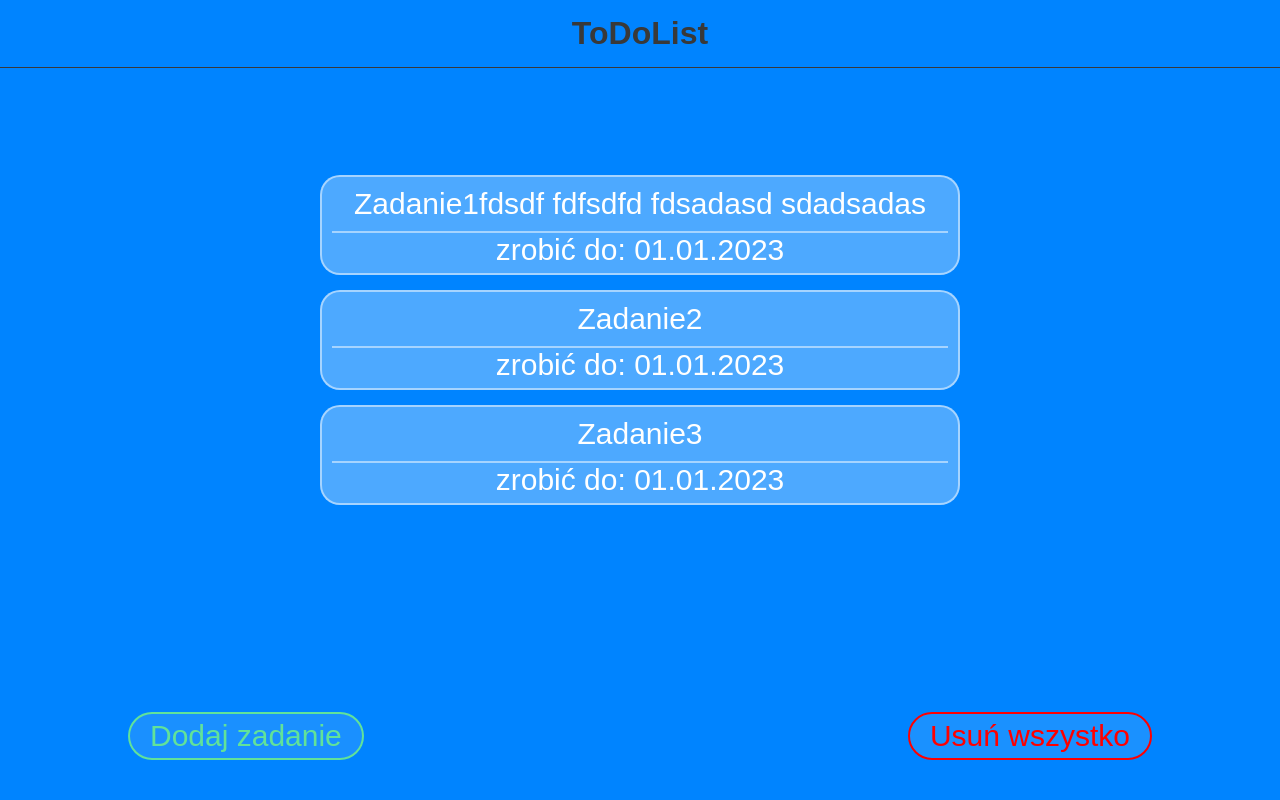
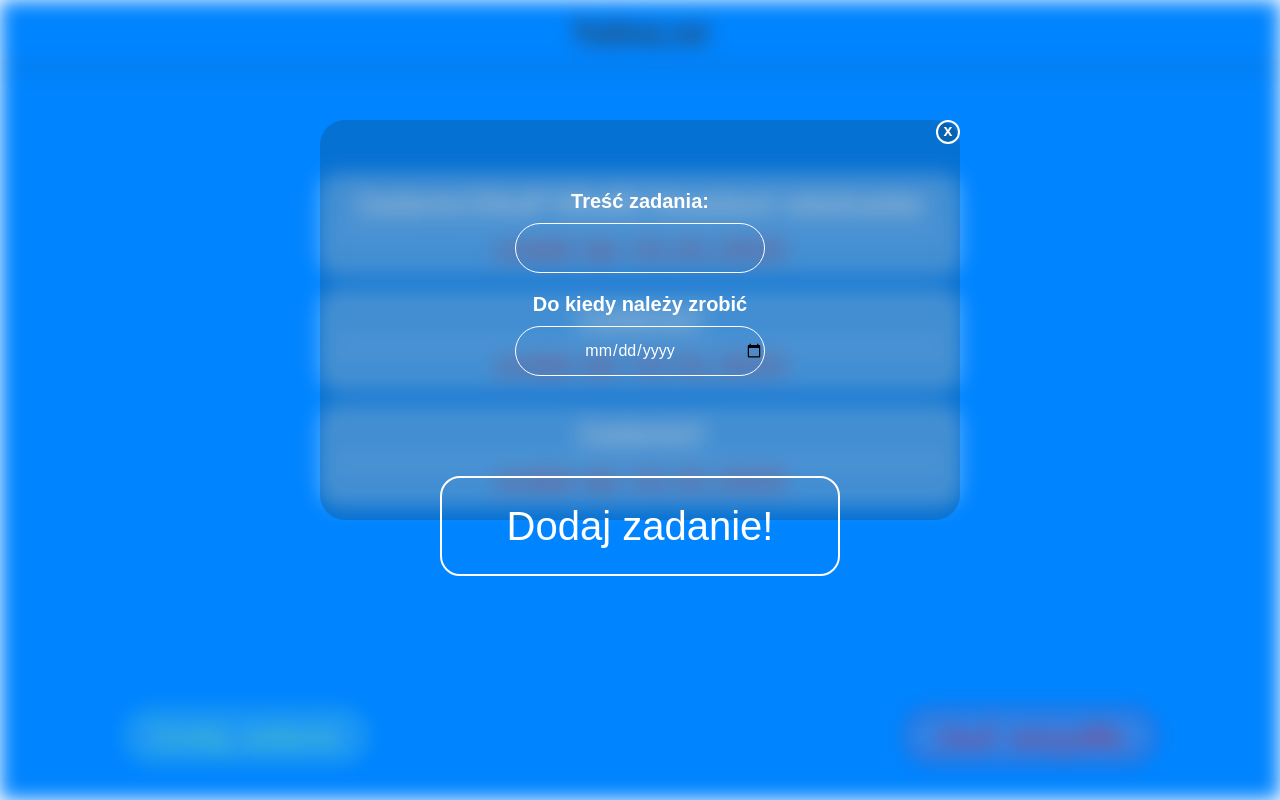
Before and after one commit to oktdib96/ToDoList-ReactAPP, a React (Create React App) app: page / in a window 1280 px wide. Both pictures are taken after a click on the button "Dodaj zadanie". Built offline with nearby package versions, Linux system fonts and the light colour scheme.

Commit message:
create a add task popup

```diff
--- a/src/App.js
+++ b/src/App.js
@@ -1,11 +1,13 @@
 import React, { Component } from "react";
 import TasksList from "./components/TasksList";
 import Header from "./components/Header";
+import AddTaskPopup from "./components/AddTaskPopup";
 import "./css/App.css";
 import { StyledButton } from "./components/StyledButton";
 
 class App extends Component {
   state = {
+    active: false,
     tasks: [
       {
         id: 1,
@@ -24,14 +26,29 @@ class App extends Component {
       tasks: tasks,
     });
   };
+  handleShowPopup = () => {
+    this.setState({
+      active: !this.state.active,
+    });
+  };
   render() {
     return (
-      <div className="app">
-        <Header />
-        <TasksList remove={this.handleRemoveTask} tasks={this.state.tasks} />
-        <StyledButton>Dodaj zadanie</StyledButton>
-        <StyledButton primary>Usuń wszystko</StyledButton>
-      </div>
+      <>
+        <div
+          className="app"
+          style={this.state.active ? { filter: "blur(10px)" } : null}
+        >
+          <Header />
+          <TasksList remove={this.handleRemoveTask} tasks={this.state.tasks} />
+          <StyledButton onClick={() => this.handleShowPopup()}>
+            Dodaj zadanie
+          </StyledButton>
+          <StyledButton primary>Usuń wszystko</StyledButton>
+        </div>
+        {this.state.active ? (
+          <AddTaskPopup popup={this.handleShowPopup} />
+        ) : null}
+      </>
     );
   }
 }
--- /dev/null
+++ b/src/components/AddTaskPopup.js
@@ -0,0 +1,19 @@
+import "../css/AddTaskPopup.css";
+const AddTaskPopup = (props) => {
+  return (
+    <div className="popup">
+      <div className="close" onClick={() => props.popup()}>
+        x
+      </div>
+      <form>
+        <label>Treść zadania:</label>
+        <input type="text" />
+        <label>Do kiedy należy zrobić</label>
+        <input type="date" />
+        <button>Dodaj zadanie!</button>
+      </form>
+    </div>
+  );
+};
+
+export default AddTaskPopup;
--- /dev/null
+++ b/src/css/AddTaskPopup.css
@@ -0,0 +1,69 @@
+.popup {
+    position: absolute;
+    width: 50vw;
+    height: 50vh;
+    top: 15%;
+    left: 50%;
+    transform: translate(-50%);
+    background-color:rgba(25, 39, 39, 0.2);
+    border-radius: 25px;
+    text-align: center;
+}
+.popup .close {
+    position: absolute;
+    top: 0;
+    right: 0;
+    color: white;
+    border: 2px solid white;
+    width: 24px;
+    height: 24px;
+    border-radius: 25px;
+    background-color:rgba(25, 39, 39, 0.2);
+    cursor: pointer;
+    font-weight: bold;
+    transition: .2s;
+}
+.popup .close:hover {
+    background-color:rgba(25, 39, 39, 0.8);
+}
+.popup form {
+ margin-top: 50px;
+ display: flex;
+ flex-direction: column;
+ align-items: center;
+ font-weight: bold;
+}
+.popup form label {
+    color: rgb(255, 255, 255);
+    margin: 20px 0px 10px 0px;
+    font-size: 20px;
+}
+.popup form input {
+    width: 250px;
+    height: 50px;
+    font-size: 16px;
+    border: 1px solid white;
+    background-color: transparent;
+    color: white;
+    border-radius: 25px;
+    text-align: center;
+    transition: .3s;
+}
+.popup form input:focus {
+    width: 350px;
+}
+.popup form button {
+    margin-top: 100px;
+    width: 400px;
+    height: 100px;
+    border-radius: 20px;
+    font-size: 40px;
+    background-color: transparent;
+    border: 2px solid white;
+    color: white;
+    cursor: pointer;
+    transition: .3s;
+}
+.popup form button:hover {
+    background-color: rgba(25, 39, 39, 0.5);
+}
--- a/src/css/App.css
+++ b/src/css/App.css
@@ -41,4 +41,22 @@
     margin-top: 10px;
     border-top: 2px solid rgba(255, 255, 255, 0.5);
     display: block;
+    color: rgba(240, 18, 18, 0.589);
 }
+.close {
+    position: absolute;
+    top: 0;
+    right: 0;
+    color: white;
+    border: 2px solid white;
+    width: 24px;
+    height: 24px;
+    border-radius: 25px;
+    background-color:rgba(25, 39, 39, 0.2);
+    cursor: pointer;
+    font-weight: bold;
+    transition: .2s;
+}
+ .close:hover {
+    background-color:rgba(25, 39, 39, 0.8);
+}
```
